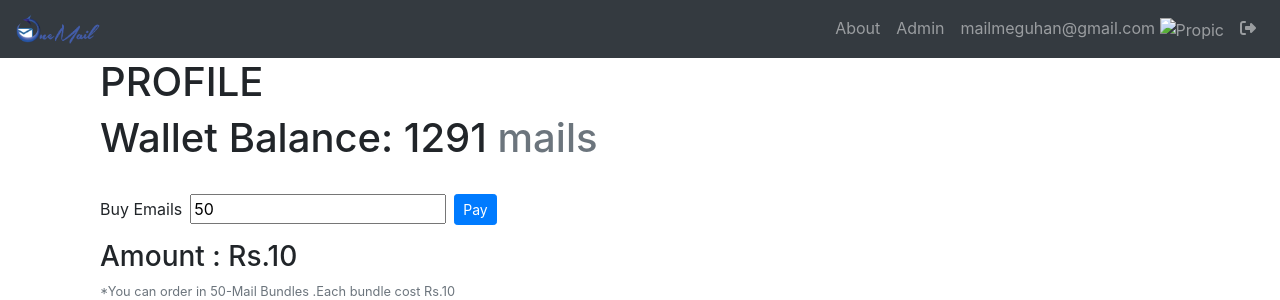
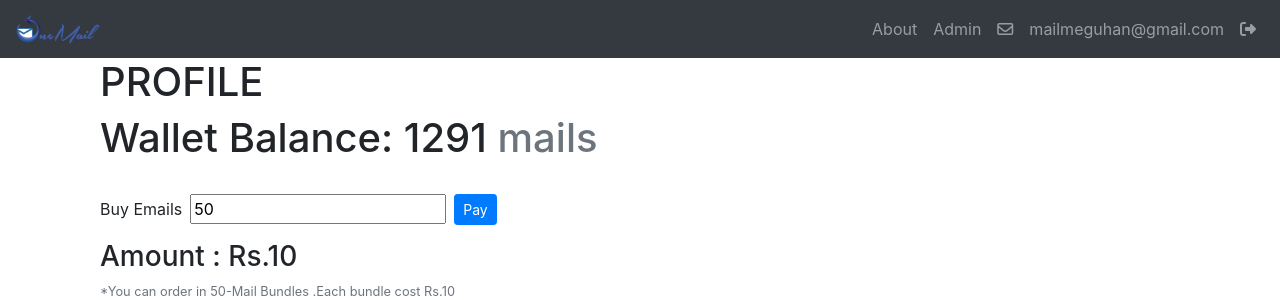
Before and after one commit to Guhan2211/OneMail, a Django app: page /profile in a window 1280 px wide. Shown: the top 300 px of the page. Run offline with Django 3.2, Linux system fonts and the light colour scheme; a user stored in the database is signed in; data comes from the database, SQL or seed files in the repository; both versions use the stored data as it was after the commit; some libraries are stand-ins or nearby versions.

Commit message:
make it better

```diff
--- a/best/settings.py
+++ b/best/settings.py
@@ -120,7 +120,7 @@ STATIC_URL = '/static/'
 STATICFILES_DIRS=[
       os.path.join(BASE_DIR,'static')
   ]
-SITE_ID=1
+SITE_ID=2
 #STATICFILES_STORAGE = 'whitenoise.storage.CompressedManifestStaticFilesStorage'
 LOGIN_REDIRECT_URL="/es"
 LOGOUT_REDIRECT_URL = '/'
@@ -142,6 +142,7 @@ SOCIALACCOUNT_PROVIDERS = {
 TINYMCE_DEFAULT_CONFIG = {
     'height': 360,
     'width': 1120,
+
     'cleanup_on_startup': True,
     'custom_undo_redo_levels': 20,
     'selector': 'textarea',
--- a/es/forms.py
+++ b/es/forms.py
@@ -53,9 +53,10 @@ class mail_sender(forms.ModelForm):
         widget=TinyMCE(attrs={
 
             "class":"form-control",
+
             "placeholder":'Write you Body Message here!'
             },
-            mce_attrs={'width': 800})
+            mce_attrs={'width': "100%"})
         )
 
 
--- a/static/googlebdd2a5cf03c78012.html
+++ /dev/null
@@ -1 +0,0 @@
-google-site-verification: googlebdd2a5cf03c78012.html
--- a/templates/base.html
+++ b/templates/base.html
@@ -44,7 +44,12 @@
 
               {%if  request.user.is_authenticated  %}
               <li>
-                <a href="{% url 'profile' %}" class="nav-link">{{user.email}} <img src="{{ user.socialaccount_set.all.0.get_avatar_url }}" alt="Propic" style="height:32px;"></a>
+                <a href="{% url 'create' %}" class="nav-link"><i class="far fa-envelope"></i></a>
+              </li>
+              <li>
+                <a href="{% url 'profile' %}" class="nav-link">{{user.email}}
+                   <!-- <img src="{{ user.socialaccount_set.all.0.get_avatar_url }}" alt="Propic" style="height:32px;"> -->
+                  </a>
 
 
               </li>
```
Also changed, not shown: db.sqlite3, static/css/main.css (line endings or trailing spaces).
